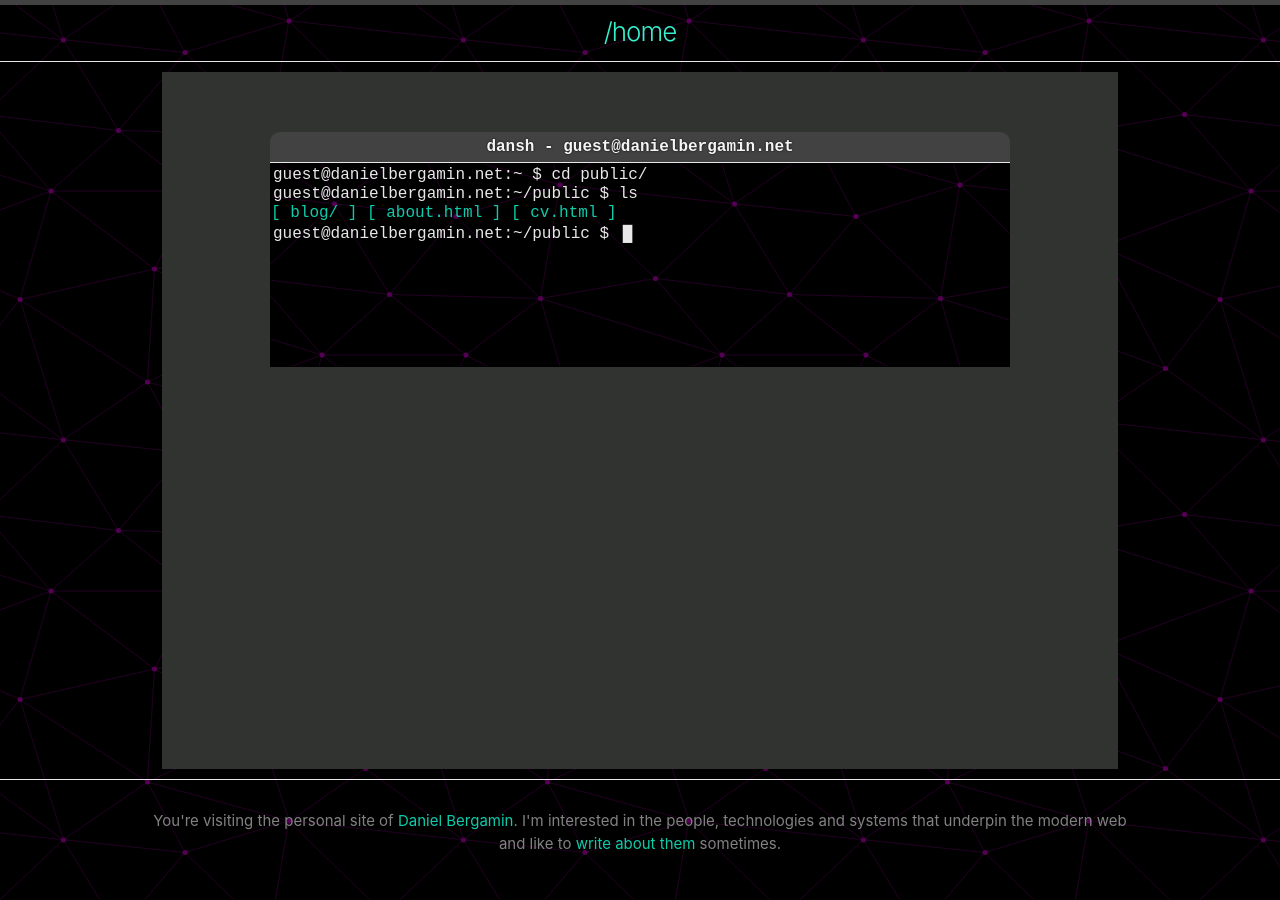
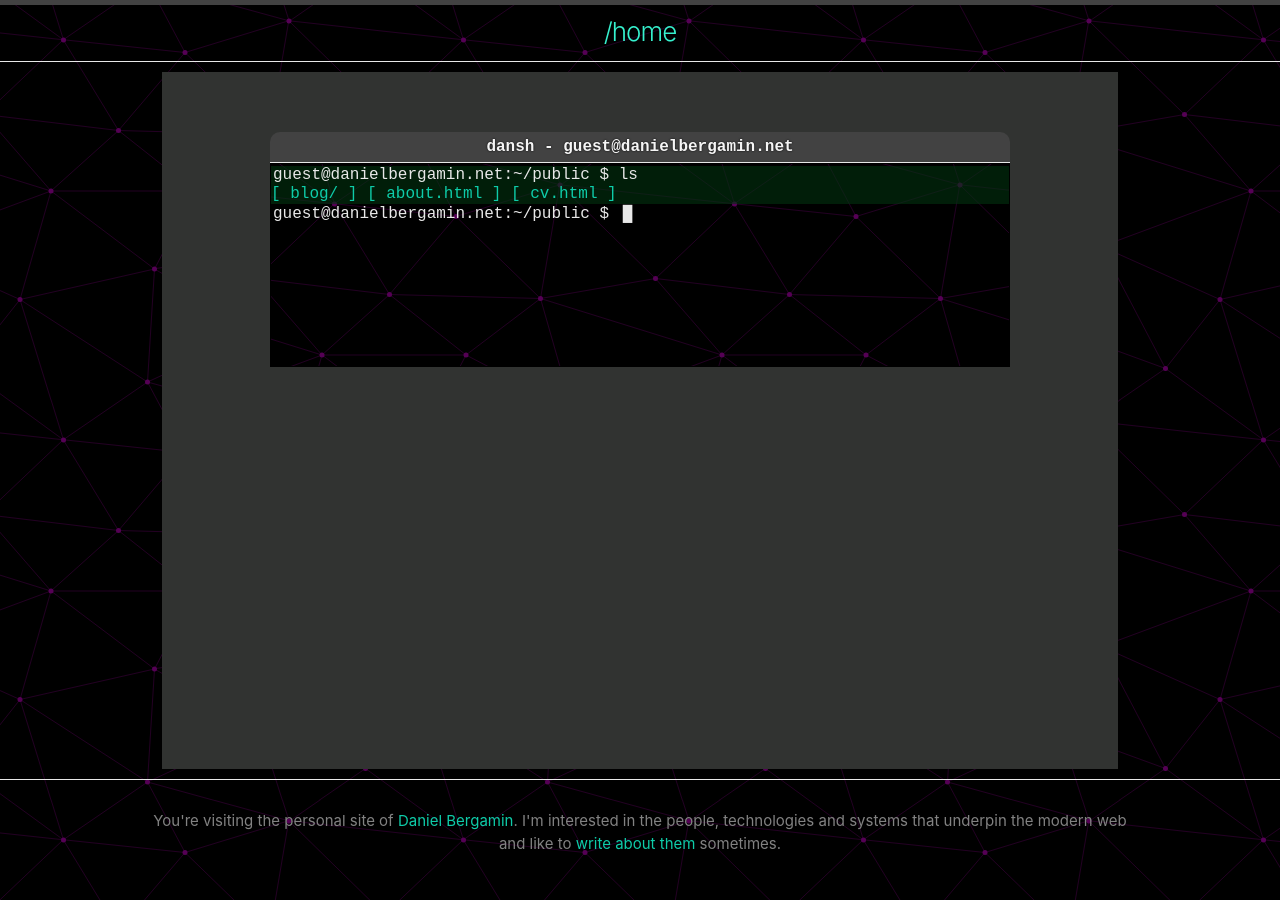
Before and after one commit to dbergamin/dbergamin-personal-site, a Jekyll site: the page built from site/index.markdown, in a window 1280 px wide. Built offline with Jekyll 4.4.1, drawn with Linux system fonts in a browser that asks for light colours; part of the change alters nothing that is shown.

Commit message:
Further refactors to the pseudo-terminal code - at this point I'm happy enough to make it an initial release

```diff
--- a/site/_includes/terminal.html
+++ b/site/_includes/terminal.html
@@ -10,15 +10,11 @@
     <div id="terminal-output-template" style="display: none">
       <span class="terminal-output"></span>
     </div>
-    <div class="terminal-line">
-      <span class="terminal-prompt">guest@danielbergamin.net:~ $ </span>
-      <span class="terminal-command">cd public/</span>
-    </div>
-    <div class="terminal-line">
+    <div class="terminal-line terminal-line-example">
       <span class="terminal-prompt">guest@danielbergamin.net:~/public $ </span>
       <span class="terminal-command">ls</span>
     </div>
-    <div class="terminal-line">
+    <div class="terminal-line terminal-line-example">
       <span class="terminal-output">
         <span><a href="{% link blog.markdown %}">[ blog/ ]</a></span>
         <span><a href="{% link about.markdown %}">[ about.html ]</a></span>
@@ -85,6 +81,18 @@
       var arr = new Uint8Array((len || 40) / 2)
       window.crypto.getRandomValues(arr)
       return Array.from(arr, DanUtils.dec2hex).join('')
+    }
+
+    static getNestedObject(object, path) {
+      return path.reduce((obj, key) =>
+        (obj && obj[key] !== 'undefined') ? obj[key] : undefined, object);
+    }
+
+    /**
+     * Thanks underscorejs for this one
+     **/
+    static isUndefined = function(obj) {
+      return obj === void 0;
     }
   }
 
@@ -189,18 +197,20 @@
       this.lines.forEach(line => line.remove());
     }
 
+    // This is attached to the active command input and generally runs in that context
     evaluateInput(event) {
-      var self = this;
       var matchedCommand = false;
 
       if (event.keyCode === KEYPRESS_RETURN) {
         var input = this.value.toLowerCase();
         TERMINAL_COMMAND_HISTORY_POSITION = NO_COMMAND_HISTORY_CYCLED;
 
+        // Record the user input
+        TERMINAL_INTERFACE.recordCommand();
+
+        //Process the input
         Object.keys(TERMINAL_COMMANDS).forEach(function(command_id) {
           if (input.match(TERMINAL_COMMANDS[command_id].regex)) {
-            // Record the user input
-            self.recordCommand();
 
             // If input matches a command definition, invoke the command with the raw input string
             var userCommandArgs;
@@ -221,7 +231,7 @@
 
         // Reset the active command prompt and scroll it to the bottom
         TERMINAL_ACTIVE_COMMAND_LINE.getElementsByClassName('terminal-command')[0].value = '';
-        TERMINAL_ACTIVE_COMMAND_LINE.getElementsByClassName('terminal-prompt')[0].innerText = self.getPrompt();
+        TERMINAL_ACTIVE_COMMAND_LINE.getElementsByClassName('terminal-prompt')[0].innerText = TERMINAL_INTERFACE.getPrompt();
         TERMINAL_ACTIVE_COMMAND.dispatchEvent(new Event('input'));
         TERMINAL_BODY.scrollTop = TERMINAL_BODY.scrollHeight;
       } else if (event.keyCode === KEYPRESS_UP) {
@@ -240,8 +250,9 @@
       }
     }
 
-    addNewLine() {
-      var newLine = new TerminalLine(TerminalLineType.OUTPUT);
+    // Type is a TerminalLineType
+    addNewLine(terminalLineType) {
+      var newLine = new TerminalLine(terminalLineType);
       this.lines.push(newLine);
       TERMINAL_BODY.insertBefore(newLine.element, TERMINAL_ACTIVE_COMMAND_LINE);
       return newLine;
@@ -249,7 +260,7 @@
 
     // Prints files to terminal output
     printFiles(files) {
-      var newLine = this.addNewLine();
+      var newLine = this.addNewLine(TerminalLineType.OUTPUT);
       Object.keys(files).forEach(function(filename){
         // Check if the raw object is an object or a string to check if it is a file or directory
         var fsObject = new TerminalFsObject(filename, files[filename], files[filename] instanceof Object);
@@ -259,17 +270,12 @@
     }
 
     printText(text) {
-      var newLine = this.addNewLine();
+      var newLine = this.addNewLine(TerminalLineType.OUTPUT);
       newLine.setOutputText(text);
       newLine.show();
     }
 
-    /*
-     * Records the current command and prepare the terminal for the next command
-     * 1. Create a new terminal line object with values based on the command entered
-     * 2. Drop it into place in the 'shell' on the penultimate line
-     * 3. Clean up the active command line so the user can type a new command
-     */
+    // Records the current entered command
     recordCommand() {
       // Grab the final line of the terminal; containing the active command and store the command text
       var commandText = TERMINAL_ACTIVE_COMMAND_LINE.getElementsByClassName('terminal-command')[0].value;
@@ -279,14 +285,14 @@
       TERMINAL_COMMAND_HISTORY.push(commandText);
 
       // Add the recorded command to the terminal
-      var newLine = this.addNewLine();
+      var newLine = this.addNewLine(TerminalLineType.COMMAND);
       newLine.setCommandText(commandText);
       newLine.setPromptText(promptText);
       newLine.show();
     }
 
     getPrompt() {
-      return `guest@danielbergamin.net:${TERMINAL_ACTIVE_DIR} $`;
+      return `guest@danielbergamin.net:${TERMINAL_FILESYSTEM.ACTIVE_DIR} $`;
     }
   }
 
@@ -314,17 +320,29 @@
 
   class TerminalFilesystemPath {
     constructor(pathString) {
+      var result;
       if (pathString == '/') {
-        this.path = new Array(['~']);
+        result = new Array(['~']);
+      } else {
+        // Construct our array and then conditionally 'decorate' the result before storing it
+        result = pathString.split('/');
+
+        // Transform relative paths to absolute
+        if (!TerminalFilesystemPath.isAbsolutePath(pathString)) {
+          result = TERMINAL_FILESYSTEM.ACTIVE_DIR.path.concat(result);
+        }
+
+        // Process metacharacters
+        this.path = result.filter(function(value, index, arr){
+          // If a '..' is encountered, remove it along with the adjacant dir to 'go up one level'
+          if (value != ".." && arr[index + 1] != "..") {
+            // A '.' can be ignored
+            if (value != '.') {
+              return value;
+            }
+          }
+        });
       }
-
-      // Transform relative paths to absolute
-      if (!TerminalFilesystemPath.isAbsolutePath(pathString)) {
-        pathString = TERMINAL_ACTIVE_DIR.concat("/",pathString);
-      }
-
-      // Construct our array
-      this.path = pathString.split('/');
     }
 
     toString() {
@@ -338,6 +356,7 @@
 
   class TerminalFilesystem {
     constructor() {
+      // Filesystem holds the available files as keys, and a link to their page on the site as values
       this.filesystem = {
         "~": {
           ".": NOT_VIEWABLE,
@@ -351,40 +370,51 @@
           }
         }
       };
+      this.ACTIVE_DIR = new TerminalFilesystemPath("~");
     }
 
-    getFiles(dir) {
-      console.log("Seeking fliles for " + dir);
-      var i = 0;
-      var files = this.filesystem;
-      while (i < dir.path.length) {
-        files = files[dir.path[i]];
-        i = i + 1;
+    changeDir(path) {
+      try {
+        if (this.isDirectory(this.isValidPath(path))) {
+          this.ACTIVE_DIR = path;
+        } else {
+          throw(`Path ${path} is a file or special object, cannot change dir`);
+        }
+      } catch (e) {
+        throw(e);
       }
-      return files;
+    }
+
+    listDirectory(dir) {
+      try {
+        return this.isValidPath(dir);
+      } catch (e) {
+        throw(e);
+      }
+    }
+
+    isDirectory(path) {
+      return (path instanceof Object);
     }
 
     // Check if a path exists
-    isValidFilePath(path) {
-      if (!(path instanceof TerminalFilesystemPath)) {
-        leaveMeAlone();
-        return false;
+    isValidPath(fsPath) {
+      if (!(fsPath instanceof TerminalFilesystemPath)) {
+        throw(`Something has gone wrong.`);
       }
 
-      var i = 0;
-      var seekDir = this.filesystem;
-      while (i < path.length && seekDir != undefined) {
-        seekDir = seekDir[splitPath[i]];
-        i = i + 1;
+      var result = DanUtils.getNestedObject(this.filesystem,fsPath.path);
+      if (DanUtils.isUndefined(result)) {
+        throw(`Directory ${fsPath} not found`);
+      } else {
+        return result;
       }
-      return (seekDir != undefined)
     }
-
   }
 
   var TERMINAL_INTERFACE = new TerminalInterface();
   var TERMINAL_FILESYSTEM = new TerminalFilesystem();
-  var TERMINAL_ACTIVE_DIR = new TerminalFilesystemPath("~/public");
+  TERMINAL_FILESYSTEM.changeDir(new TerminalFilesystemPath("~/public"));
 
   /*******************************************************************************
    * Command implementations
@@ -393,27 +423,15 @@
    *         e.g. the command "print hello 123" would pass "hello 123" in as args.
    *******************************************************************************/
 
-  // A lot of the hacky logic in here should be moved into a mini class handling terminal FS state
-  // But perfect being the enemy of done, here we are...
   function commandChangeDir(args) {
     var pathToChangeTo = args;
     if (pathToChangeTo.split(' ').length != 1 || pathToChangeTo === NO_ARGS) {
-      printText('Usage: cd [DIRECTORY_PATH]');
+      TERMINAL_INTERFACE.printText('Usage: cd [DIRECTORY_PATH]');
     } else {
-      if (pathToChangeTo == "..") {
-        if (TERMINAL_ACTIVE_DIR.length > 1) {
-          TERMINAL_ACTIVE_DIR.pop();
-        }
-      } else {
-        // Transform relative paths into absolute
-        if (!isAbsoluteFilePath(pathToChangeTo)) {
-          pathToChangeTo = TERMINAL_ACTIVE_DIR.concat("/",pathToChangeTo);
-        }
-        if (isValidFilePath(pathToChangeTo)) {
-          TERMINAL_ACTIVE_DIR = getPathFromString(pathToChangeTo);
-        } else {
-          printText(`cd: directory ${pathToChangeTo} not found`)
-        }
+      try {
+        TERMINAL_FILESYSTEM.changeDir(new TerminalFilesystemPath(pathToChangeTo));
+      } catch (e) {
+        TERMINAL_INTERFACE.printText(e);
       }
     }
   }
@@ -429,21 +447,20 @@
   }
 
   function commandListDir(args) {
-    var files = TERMINAL_FILESYSTEM.getFiles(TERMINAL_ACTIVE_DIR);
+    var files = TERMINAL_FILESYSTEM.listDirectory(TERMINAL_FILESYSTEM.ACTIVE_DIR);
     TERMINAL_INTERFACE.printFiles(files);
   }
 
   // Display an error if the command is not found.
   function commandNotFound(args) {
-    alert("command " + args + " not found. Use `help` for more info.");
+    TERMINAL_INTERFACE.printText(`command ${args} not found. Use 'help' for supported commands.`);
   }
-
 
   function commandPrint(args) {
     TERMINAL_INTERFACE.printText(args);
   }
 
-  // Generic error behaviour
+  // Lo-fi error handling when something unexpected happens
   function leaveMeAlone() {
     alert("Please don't try to break my fragile imitation of a shell, no bug bounties to be found here.");
   }
--- a/site/_sass/custom/_terminal.scss
+++ b/site/_sass/custom/_terminal.scss
@@ -1,6 +1,6 @@
 // Colours
 $terminal-background: #000;
-
+$terminal-line-highlight: rgba(3, 50, 15, 0.6);
 // Sizes
 $terminal-header-height: 30px;
 $terminal-header-roundness-radius: 10px;
@@ -47,6 +47,10 @@ $terminal-header-roundness-radius: 10px;
   color: $grey-color-light;
 }
 
+.terminal-line-example {
+  background: $terminal-line-highlight;
+}
+
 .terminal-prompt {
   padding-left: 2px;
 }
```
